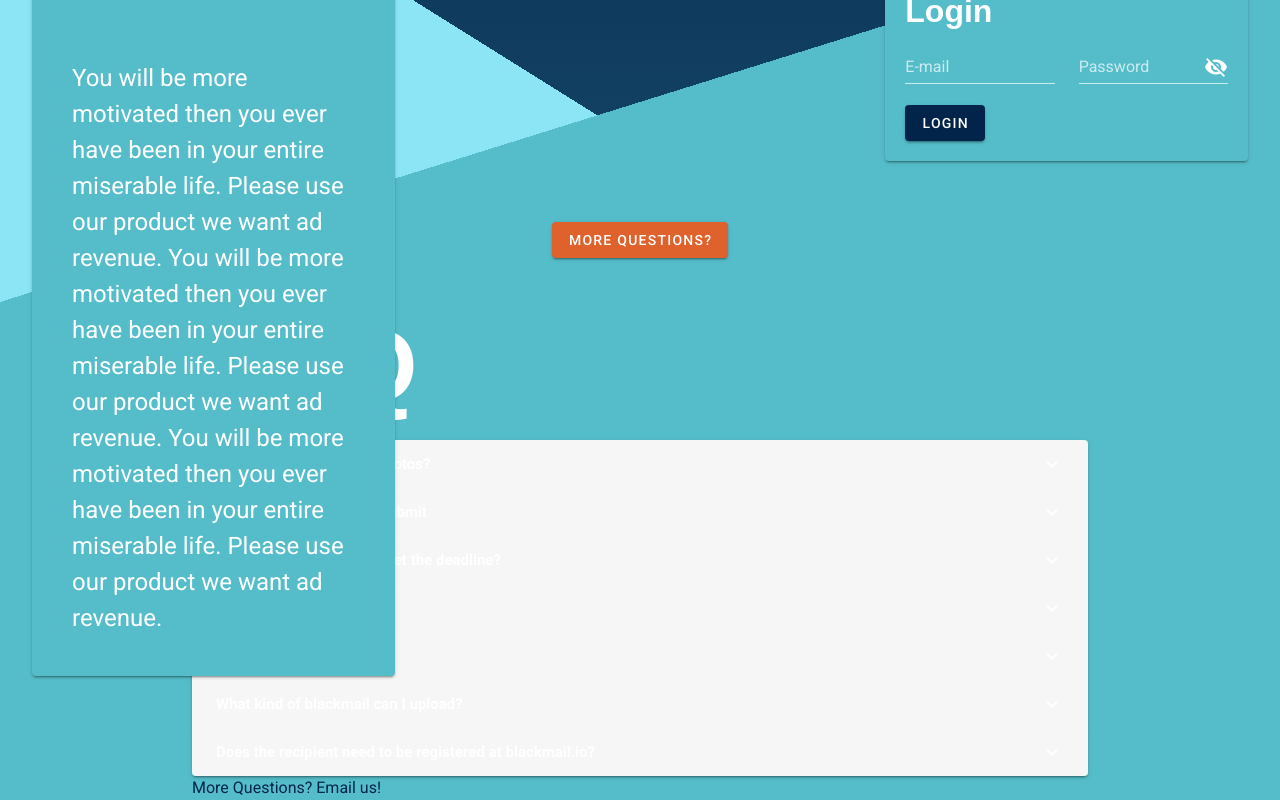
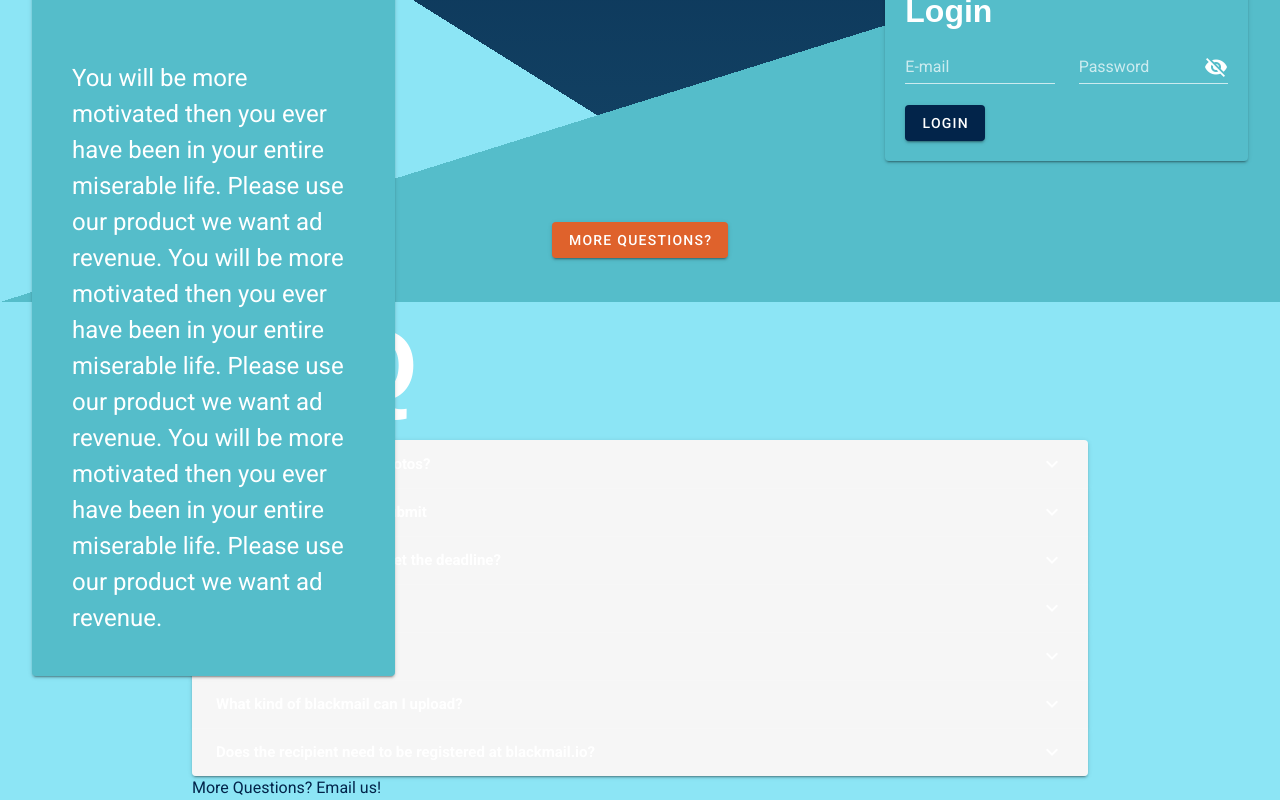
Before and after one commit to cyficowley/blackmail, a Vue app in the folder frontend/: page /#/ in a window 1280 px wide. Shown: the part 498-1298 px from the top of the page. Built offline with nearby package versions, Linux system fonts and the light colour scheme; no server answers; what vue-datetime would draw is missing.

Commit message:
huh yeah I forgot an important file

```diff
--- a/frontend/src/App.vue
+++ b/frontend/src/App.vue
@@ -38,9 +38,6 @@
   background-color: var(--accent) !important;
 }
 
-.my-app.v-application .primary--text {
-  color: white !important;
-}
 
 #nav {
   padding: 30px;
--- a/frontend/src/views/Landing.vue
+++ b/frontend/src/views/Landing.vue
@@ -45,7 +45,7 @@
           <div class="stripe">
           </div>
         </v-row>
-        <v-row id="row2" class='forward text-left light-2'>
+        <v-row id="row2" class='forward text-left light-1'>
           <div style="width:70vw; margin:0 auto;">
             <h1 class="text-left bigTitle">FAQ</h1>
                 <v-expansion-panels accordion multiple>
```
Also changed, not shown: frontend/src/assets/landingGirl.svg (added).
